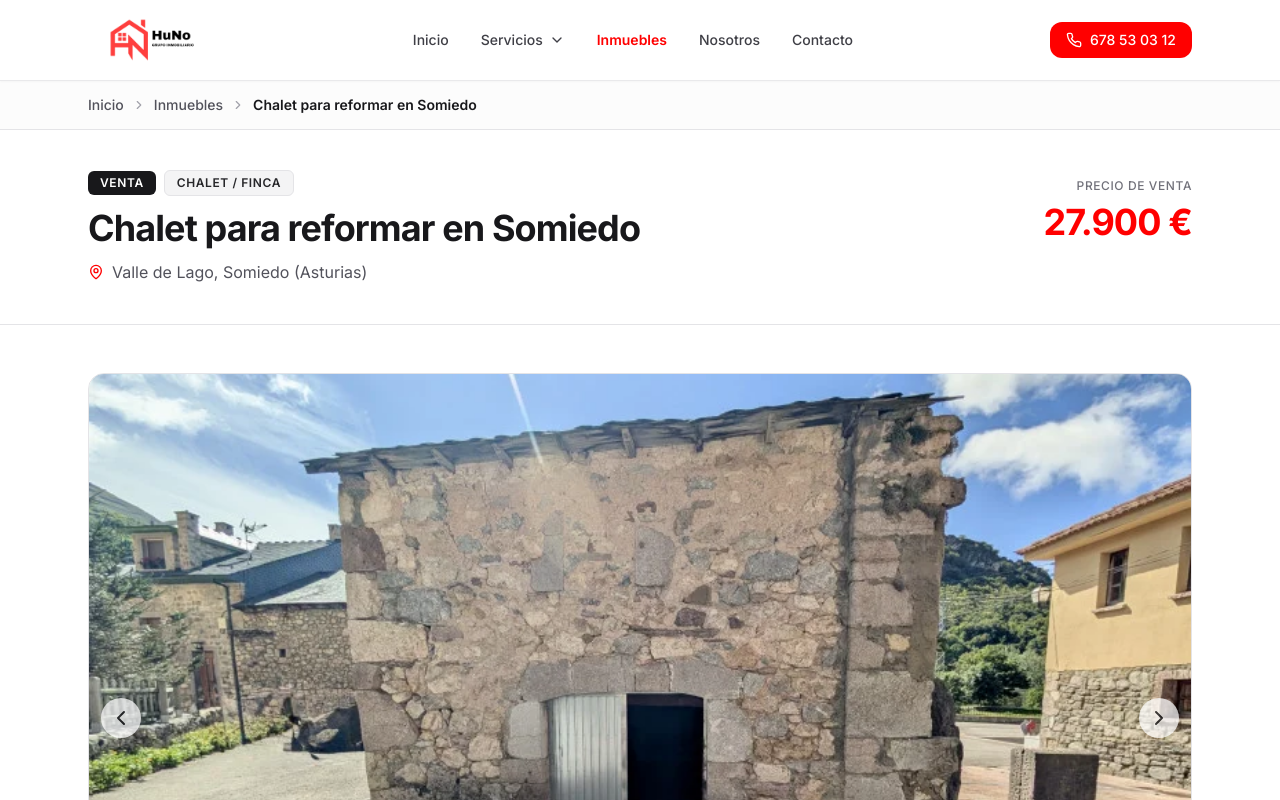
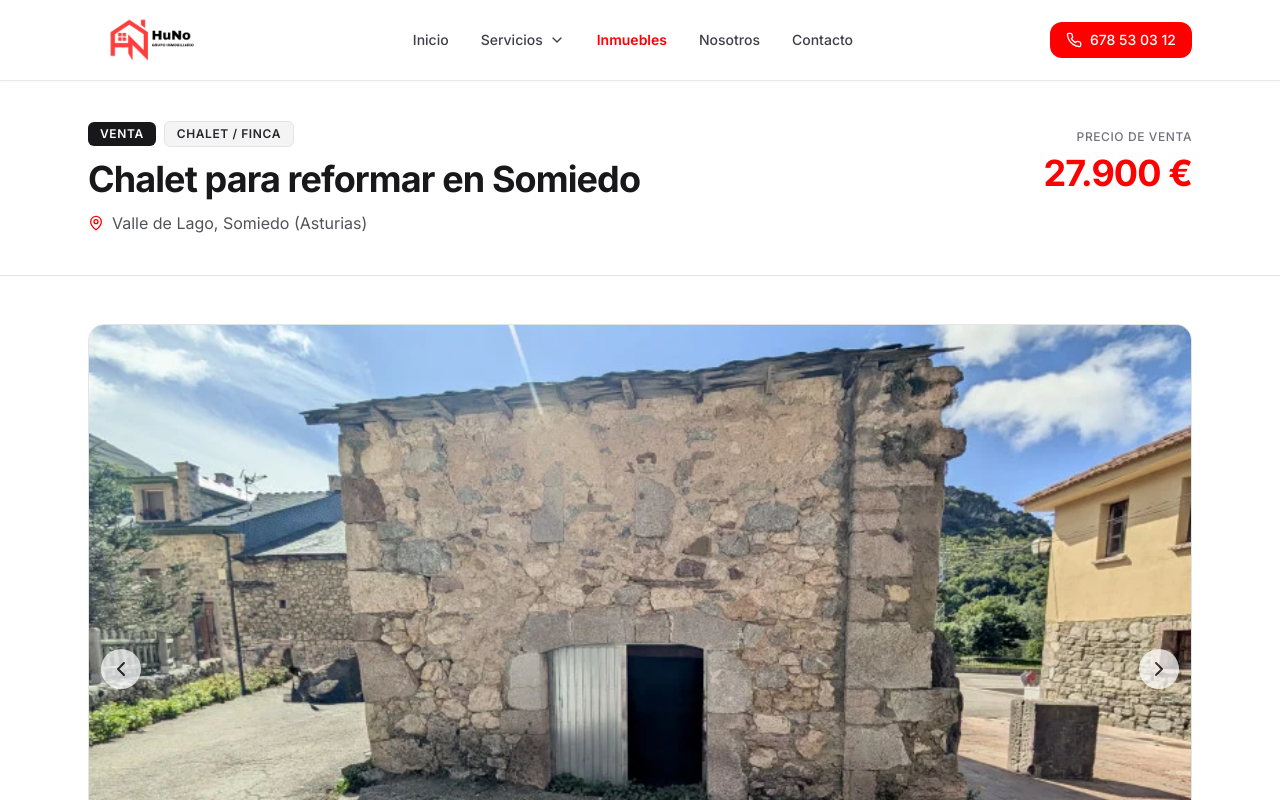
Before and after one commit to victooorltt/huno-grupo-inmobiliario, a Next.js app: page /inmuebles/chalet-para-reformar-somiedo/ in a window 1280 px wide. Shown: the top 800 px of the page. Built offline with nearby package versions, Linux system fonts and the light colour scheme.

Commit message:
Remove breadcrumbs from property detail page

```diff
--- a/app/inmuebles/[slug]/page.tsx
+++ b/app/inmuebles/[slug]/page.tsx
@@ -2,7 +2,6 @@ import type { Metadata } from 'next';
 import Link from 'next/link';
 import { notFound } from 'next/navigation';
 import {
-  ChevronRight,
   MapPin,
   Bed,
   Bath,
@@ -63,43 +62,7 @@ export default function PropertyDetailPage({ params }: PageProps) {
 
   return (
     <div className="bg-white min-h-screen">
-      {/* 1. Breadcrumbs */}
-      <nav
-        aria-label="Migas de pan"
-        className="border-b border-zinc-200 bg-zinc-50/50 py-3.5"
-      >
-        <div className="mx-auto max-w-6xl px-6">
-          <ol className="flex items-center flex-wrap gap-2 text-xs sm:text-sm text-zinc-500">
-            <li>
-              <Link
-                href="/"
-                className="hover:text-accent transition-colors font-medium text-zinc-600"
-              >
-                Inicio
-              </Link>
-            </li>
-            <li aria-hidden="true">
-              <ChevronRight className="w-3.5 h-3.5 text-zinc-400" />
-            </li>
-            <li>
-              <Link
-                href="/inmuebles/"
-                className="hover:text-accent transition-colors font-medium text-zinc-600"
-              >
-                Inmuebles
-              </Link>
-            </li>
-            <li aria-hidden="true">
-              <ChevronRight className="w-3.5 h-3.5 text-zinc-400" />
-            </li>
-            <li className="font-semibold text-zinc-900 truncate max-w-xs sm:max-w-md">
-              {property.title}
-            </li>
-          </ol>
-        </div>
-      </nav>
-
-      {/* 2. Top Header */}
+      {/* Top Header */}
       <header className="border-b border-zinc-200 py-8 lg:py-10 bg-white">
         <div className="mx-auto max-w-6xl px-6">
           <div className="flex flex-col md:flex-row md:items-start md:justify-between gap-6">
```
